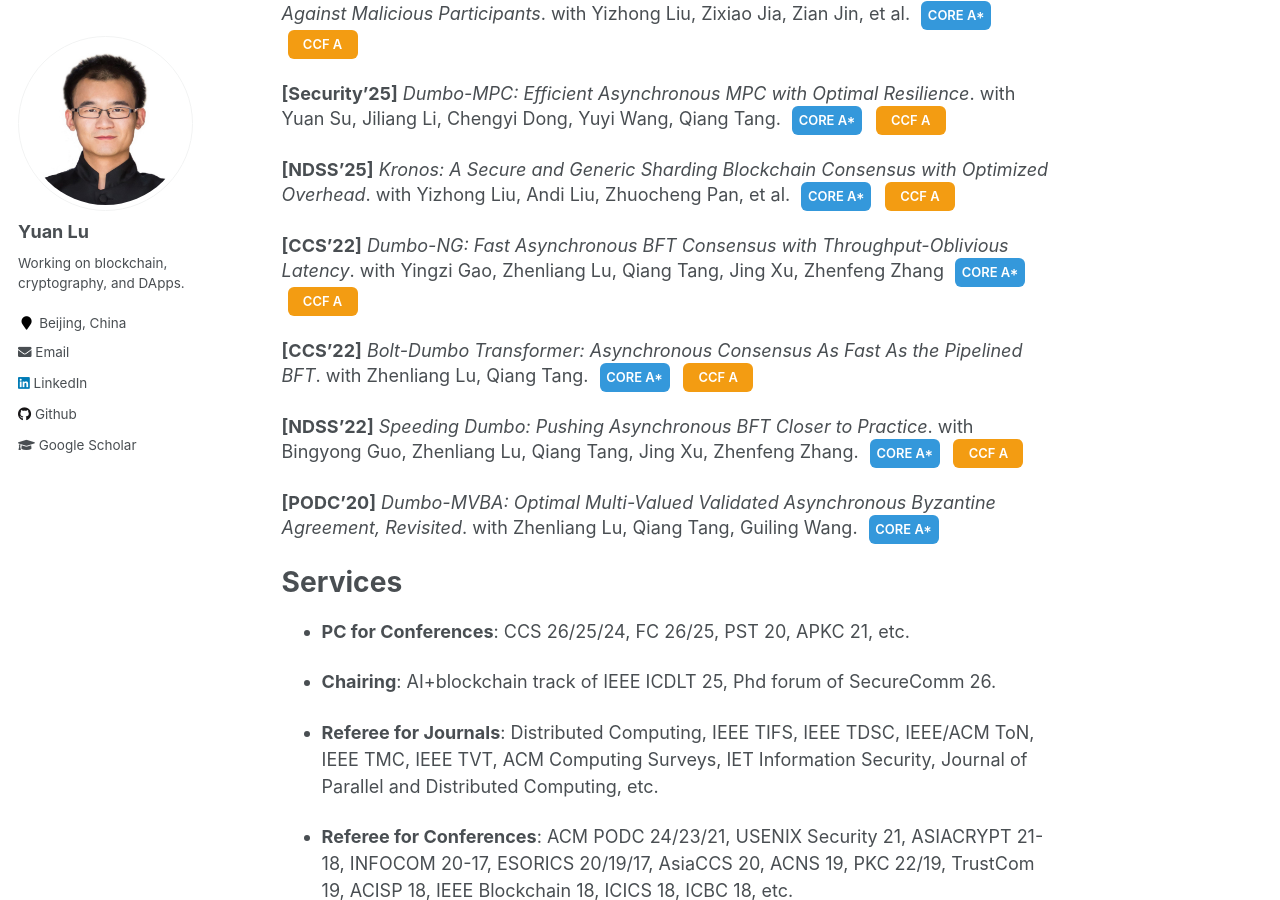
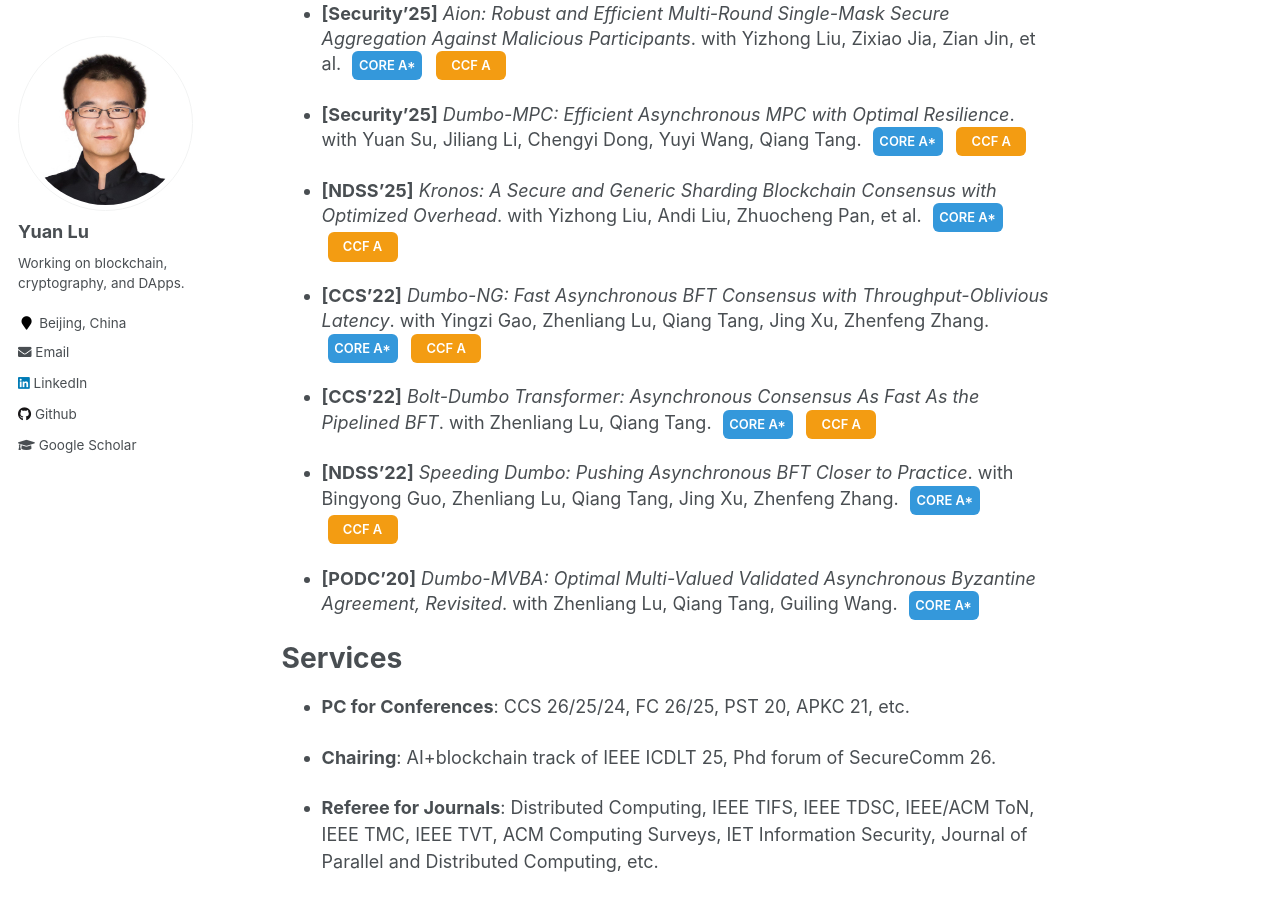
Before and after one commit to yylluu/yylluu.github.io, a Jekyll site: the page built from _pages/about.md, in a window 1280 px wide and 900 px high, scrolled down 1307 px. Built offline with Jekyll 4.4.1, drawn with Linux system fonts in a browser that asks for light colours.

Commit message:
Update about.md

```diff
--- a/_pages/about.md
+++ b/_pages/about.md
@@ -29,55 +29,59 @@
 
 Many of my research results have been published in top-tier computer science venues (according to [CORE ranking](https://portal.core.edu.au/conf-ranks/), [CS rankings](https://csrankings.org/), [CCF ranking](https://www.ccf.org.cn/en/Bulletin/2019-05-13/663884.shtml)). Examples include publications in ACM PODC, ACM CCS, IEEE S&P (Oakland), USENIX Security, and NDSS:
 
-<div class="pub-entry">
+<ul class="pub-list">
+
+<li class="pub-entry">
   <strong>[Oakland’26]</strong> <em>Practical Asynchronous Distributed Key Reconfiguration and Its Applications</em>. with Hanwen Feng, Yingzi Gao, Qiang Tang, Jing Xu.
   <span class="pub-badge badge-core">CORE A*</span> <span class="pub-badge badge-ccf">CCF A</span>
-</div>
+</li>
 
-<div class="pub-entry">
+<li class="pub-entry">
   <strong>[Security’26]</strong> <em>Logos: Robust Sharding Blockchain With Fast Processing and Optimal Cross-Shard Overhead</em>. with Yizhong Liu, Boyu Zhao, Yuxuan Hu, et al.
   <span class="pub-badge badge-core">CORE A*</span> <span class="pub-badge badge-ccf">CCF A</span>
-</div>
+</li>
 
-<div class="pub-entry">
+<li class="pub-entry">
   <strong>[CCS’25]</strong> <em>Realizing Corrupted-Shard Tolerance: A Sharding Blockchain with Preserving Global Resilience</em>. with Yizhong Liu, Andi Liu, Zhuocheng Pan, et al.
   <span class="pub-badge badge-core">CORE A*</span> <span class="pub-badge badge-ccf">CCF A</span>
-</div>
+</li>
 
-<div class="pub-entry">
+<li class="pub-entry">
   <strong>[Security’25]</strong> <em>Aion: Robust and Efficient Multi-Round Single-Mask Secure Aggregation Against Malicious Participants</em>. with Yizhong Liu, Zixiao Jia, Zian Jin, et al.
   <span class="pub-badge badge-core">CORE A*</span> <span class="pub-badge badge-ccf">CCF A</span>
-</div>
+</li>
 
-<div class="pub-entry">
+<li class="pub-entry">
   <strong>[Security’25]</strong> <em>Dumbo-MPC: Efficient Asynchronous MPC with Optimal Resilience</em>. with Yuan Su, Jiliang Li, Chengyi Dong, Yuyi Wang, Qiang Tang.
   <span class="pub-badge badge-core">CORE A*</span> <span class="pub-badge badge-ccf">CCF A</span>
-</div>
+</li>
 
-<div class="pub-entry">
+<li class="pub-entry">
   <strong>[NDSS’25]</strong> <em>Kronos: A Secure and Generic Sharding Blockchain Consensus with Optimized Overhead</em>. with Yizhong Liu, Andi Liu, Zhuocheng Pan, et al.
   <span class="pub-badge badge-core">CORE A*</span> <span class="pub-badge badge-ccf">CCF A</span>
-</div>
+</li>
 
-<div class="pub-entry">
-  <strong>[CCS’22]</strong> <em>Dumbo-NG: Fast Asynchronous BFT Consensus with Throughput-Oblivious Latency</em>. with Yingzi Gao, Zhenliang Lu, Qiang Tang, Jing Xu, Zhenfeng Zhang
+<li class="pub-entry">
+  <strong>[CCS’22]</strong> <em>Dumbo-NG: Fast Asynchronous BFT Consensus with Throughput-Oblivious Latency</em>. with Yingzi Gao, Zhenliang Lu, Qiang Tang, Jing Xu, Zhenfeng Zhang.
   <span class="pub-badge badge-core">CORE A*</span> <span class="pub-badge badge-ccf">CCF A</span>
-</div>
+</li>
 
-<div class="pub-entry">
+<li class="pub-entry">
   <strong>[CCS’22]</strong> <em>Bolt-Dumbo Transformer: Asynchronous Consensus As Fast As the Pipelined BFT</em>. with Zhenliang Lu, Qiang Tang.
   <span class="pub-badge badge-core">CORE A*</span> <span class="pub-badge badge-ccf">CCF A</span>
-</div>
+</li>
 
-<div class="pub-entry">
+<li class="pub-entry">
   <strong>[NDSS’22]</strong> <em>Speeding Dumbo: Pushing Asynchronous BFT Closer to Practice</em>. with Bingyong Guo, Zhenliang Lu, Qiang Tang, Jing Xu, Zhenfeng Zhang.
   <span class="pub-badge badge-core">CORE A*</span> <span class="pub-badge badge-ccf">CCF A</span>
-</div>
+</li>
 
-<div class="pub-entry">
+<li class="pub-entry">
   <strong>[PODC’20]</strong> <em>Dumbo-MVBA: Optimal Multi-Valued Validated Asynchronous Byzantine Agreement, Revisited</em>. with Zhenliang Lu, Qiang Tang, Guiling Wang.
   <span class="pub-badge badge-core">CORE A*</span>
-</div>
+</li>
+
+</ul>
 
 Services
 ======
```
